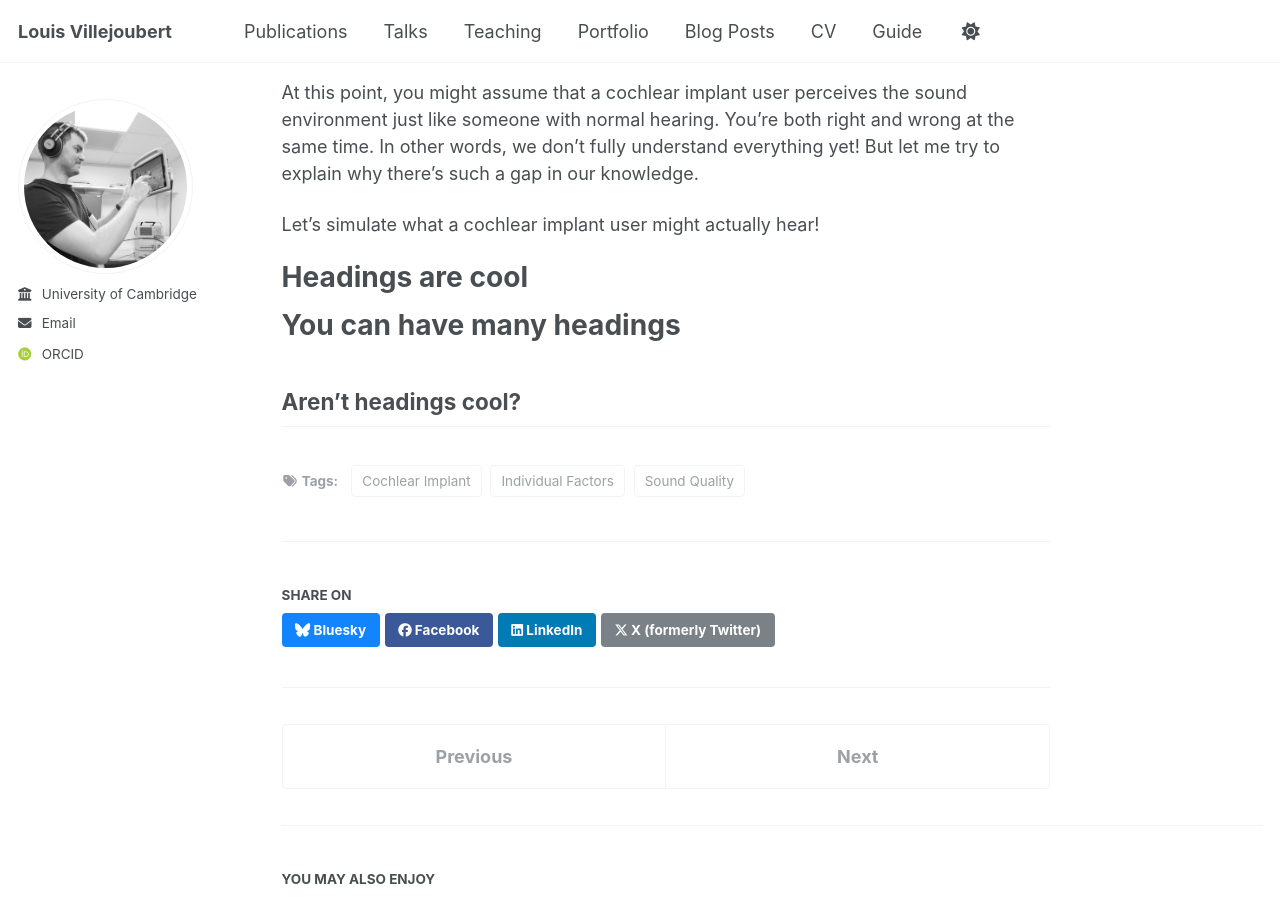
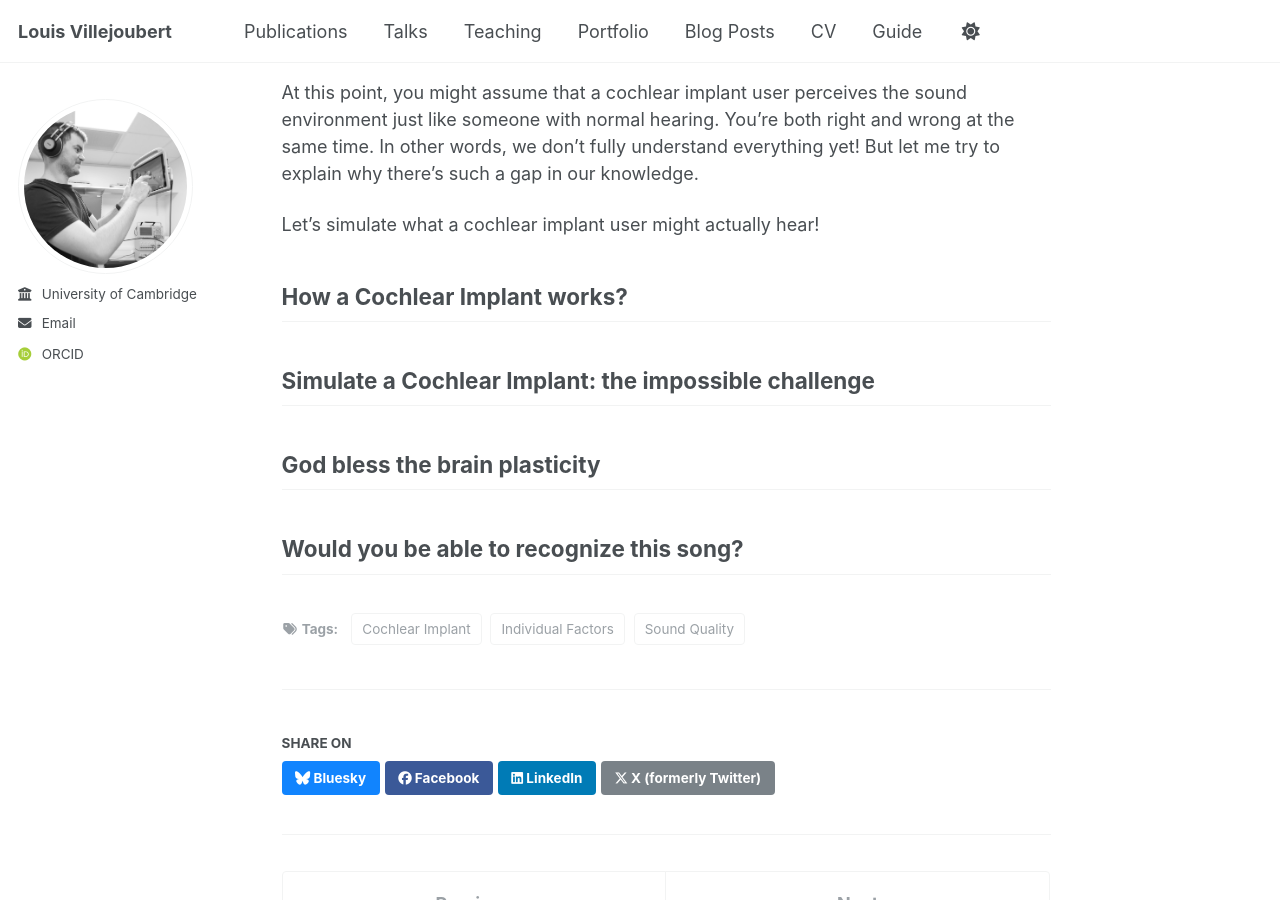
Before and after one commit to VillejoubertLouis/villejoubertlouis.github.io, a Jekyll site: the page built from _posts/2012-08-14-blog-post-1.md, in a window 1280 px wide and 900 px high, scrolled down 330 px. Built offline with Jekyll 4.4.1, drawn with Linux system fonts in a browser that asks for light colours; some web fonts are replaced.

Commit message:
Update 2012-08-14-blog-post-1.md

```diff
--- a/_posts/2012-08-14-blog-post-1.md
+++ b/_posts/2012-08-14-blog-post-1.md
@@ -14,11 +14,15 @@ At this point, you might assume that a cochlear implant user perceives the sound
 
 Let’s simulate what a cochlear implant user might actually hear!
 
-Headings are cool
-======
 
-You can have many headings
-======
+How a Cochlear Implant works?
+------
 
-Aren't headings cool?
+Simulate a Cochlear Implant: the impossible challenge
 ------
+
+God bless the brain plasticity
+------
+
+Would you be able to recognize this song?
+------
```
